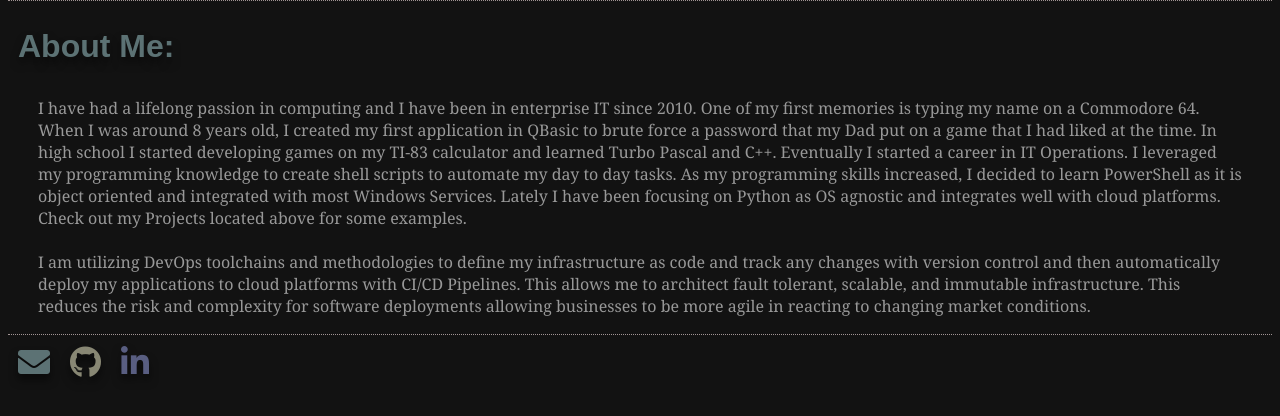
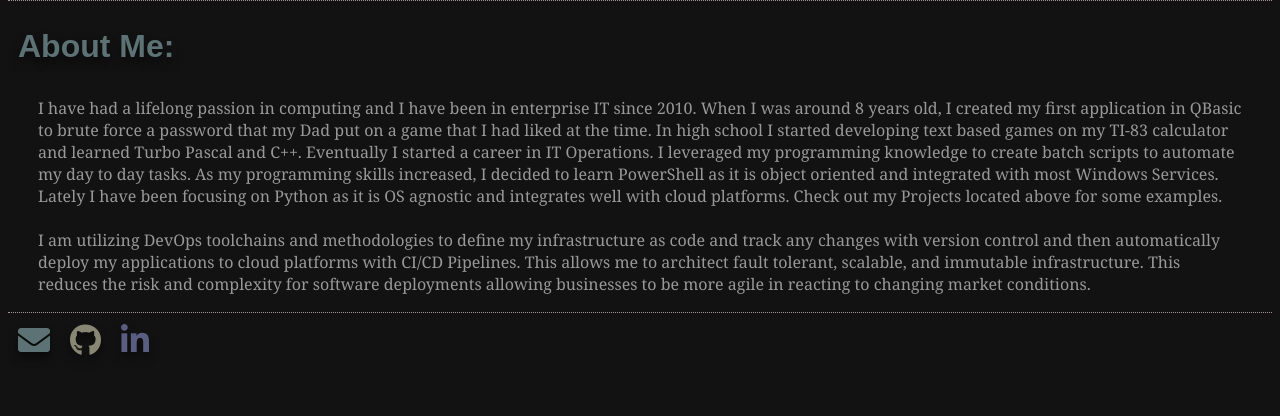
Before and after one commit to dustinreed-info/dr-info-website-flask, a Flask app: page / in a window 1280 px wide. Shown: the part 63-479 px from the top of the page. Run offline with Flask 2, Linux system fonts and the light colour scheme.

Commit message:
Updated verbiage.

```diff
--- a/templates/index.html
+++ b/templates/index.html
@@ -7,12 +7,11 @@
     About Me:
 </h1>
 <p>
-    I have had a lifelong passion in computing and I have been in enterprise IT since 2010.
-    One of my first memories is typing my name on a Commodore 64.  When I was around 8 years old,
+    I have had a lifelong passion in computing and I have been in enterprise IT since 2010.  When I was around 8 years old,
     I created my first application in QBasic to brute force a password that my Dad put on a game that I had liked at the time.
-    In high school I started developing games on my TI-83 calculator and learned Turbo Pascal and C++.  Eventually I started a career in IT Operations.
-    I leveraged my programming knowledge to create shell scripts to automate my day to day tasks.  As my programming skills increased, I decided to learn PowerShell
-    as it is object oriented and integrated with most Windows Services.  Lately I have been focusing on Python as OS agnostic and integrates well with cloud platforms.
+    In high school I started developing text based games on my TI-83 calculator and learned Turbo Pascal and C++.  Eventually I started a career in IT Operations.
+    I leveraged my programming knowledge to create batch scripts to automate my day to day tasks.  As my programming skills increased, I decided to learn PowerShell
+    as it is object oriented and integrated with most Windows Services.  Lately I have been focusing on Python as it is OS agnostic and integrates well with cloud platforms.
     Check out my Projects located above for some examples.
     <br><br>
     I am utilizing DevOps toolchains and methodologies to define my infrastructure as code and track any changes with version control and then automatically deploy my applications
```
